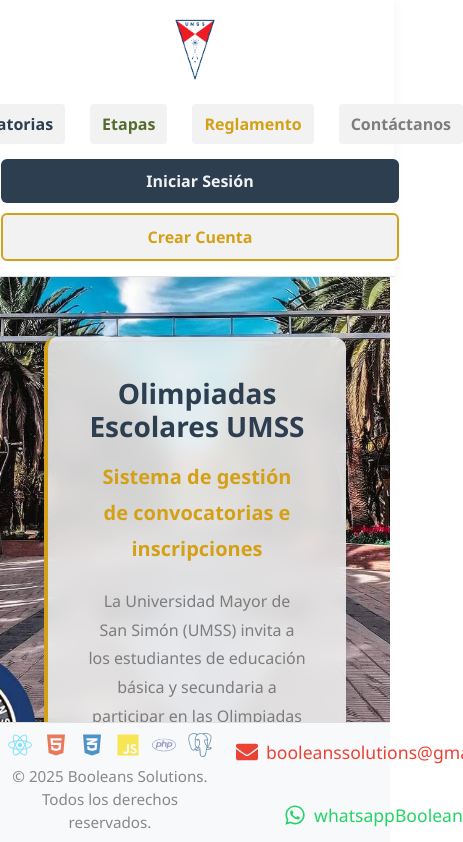
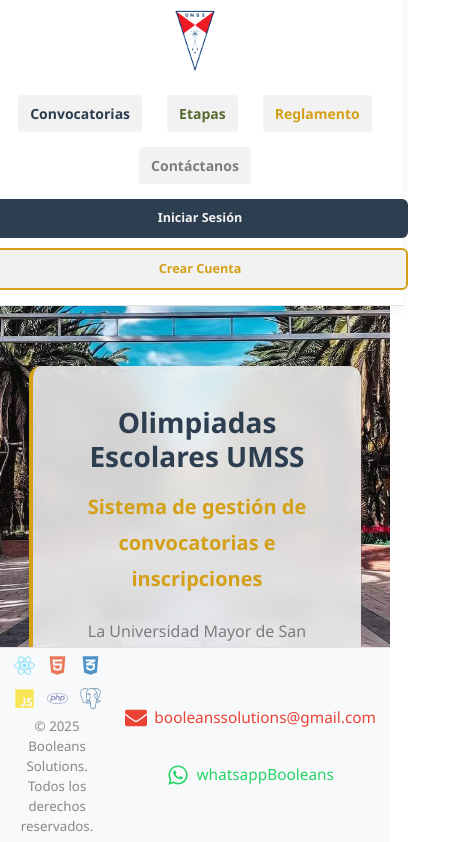
Before and after one commit to marckstar-RjJ/tis-25, a React (Vite) app: page / in a window 390 px wide. Shown: the top 842 px of the page, 463 px wide, since content can reach past the window. Built offline with nearby package versions, Linux system fonts and the light colour scheme.

Commit message:
responsive_movil 7

```diff
--- a/src/App.css
+++ b/src/App.css
@@ -78,15 +78,29 @@
 
 /* Estilos para dispositivos móviles */
 @media screen and (max-width: 768px) {
+  /* Ajustes generales */
+  html {
+    font-size: 14px;
+  }
+
+  body {
+    font-size: 0.9rem;
+  }
+
+  .app {
+    padding: 0.5rem;
+  }
+
+  /* Footer */
   .footer {
     flex-direction: column;
     padding: 0.5rem;
-    gap: 1rem;
+    gap: 0.8rem;
   }
 
   .footer-content {
     width: 100%;
-    gap: 1rem;
+    gap: 0.8rem;
   }
 
   .footer-left {
@@ -97,6 +111,7 @@
   .tech-icons {
     justify-content: center;
     gap: 0.5rem;
+    flex-wrap: wrap;
   }
 
   .tech-icon {
@@ -105,50 +120,94 @@
 
   .footer-nav {
     justify-content: center;
-    gap: 1rem;
+    gap: 0.8rem;
     flex-wrap: wrap;
   }
 
   .footer-link {
+    font-size: 0.85rem;
+    padding: 0.3rem;
+  }
+
+  /* Header */
+  .header {
+    padding: 0.5rem;
+  }
+
+  .header-left {
+    gap: 0.8rem;
+  }
+
+  .header .main-nav {
+    gap: 0.8rem;
+    flex-wrap: wrap;
+  }
+
+  .header .btn {
+    padding: 0.4rem 0.8rem;
     font-size: 0.9rem;
-    padding: 0.3rem;
-  }
-
-  /* Ajustes generales para móvil */
-  .app {
+  }
+
+  /* Contenido principal */
+  .welcome-card {
+    padding: 1.2rem;
+    font-size: 0.95rem;
+  }
+
+  .container {
+    padding: 0.8rem 0;
+  }
+
+  .home-container {
+    padding: 0.8rem;
+  }
+
+  .left-section {
+    padding: 0 0.8rem;
+  }
+
+  /* Tarjetas y elementos */
+  .card {
     padding: 1rem;
-  }
-
-  .header {
-    padding: 0.5rem 1rem;
-  }
-
-  .header-left {
-    gap: 1rem;
-  }
-
-  .header .main-nav {
-    gap: 1rem;
-  }
-
-  .header .btn {
-    padding: 0.5rem 1rem;
-  }
-
-  .welcome-card {
-    padding: 20px;
-  }
-
-  .container {
-    padding: 1rem 0;
-  }
-
-  .home-container {
-    padding: 1rem;
-  }
-
-  .left-section {
-    padding: 0 1rem;
+    margin-bottom: 1rem;
+  }
+
+  .info-card {
+    padding: 0.8rem;
+  }
+
+  .estudiante-content {
+    padding: 1.5rem;
+  }
+
+  /* Formularios */
+  .form-group {
+    margin-bottom: 1rem;
+  }
+
+  .form-control {
+    padding: 0.5rem;
+    font-size: 0.9rem;
+  }
+
+  .submit-button {
+    padding: 0.8rem;
+    font-size: 0.95rem;
+  }
+
+  /* Navegación */
+  .sidebar nav ul {
+    padding: 0.5rem;
+  }
+
+  .sidebar nav ul li {
+    margin-bottom: 0.5rem;
+  }
+
+  .sidebar nav ul li a,
+  .sidebar nav ul li button {
+    padding: 0.6rem;
+    font-size: 0.9rem;
   }
 }
 
```
